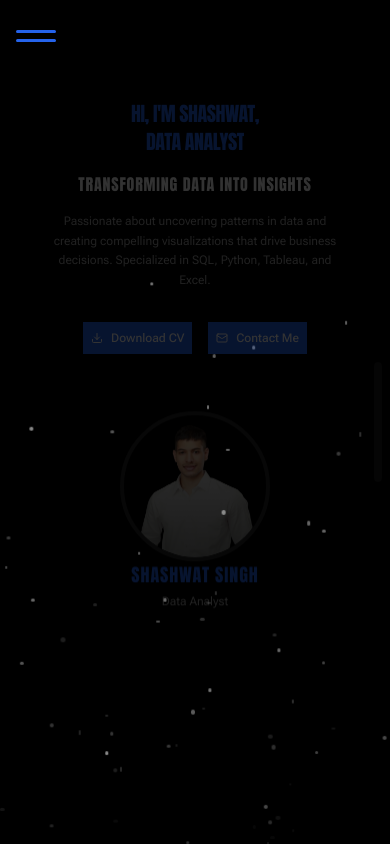
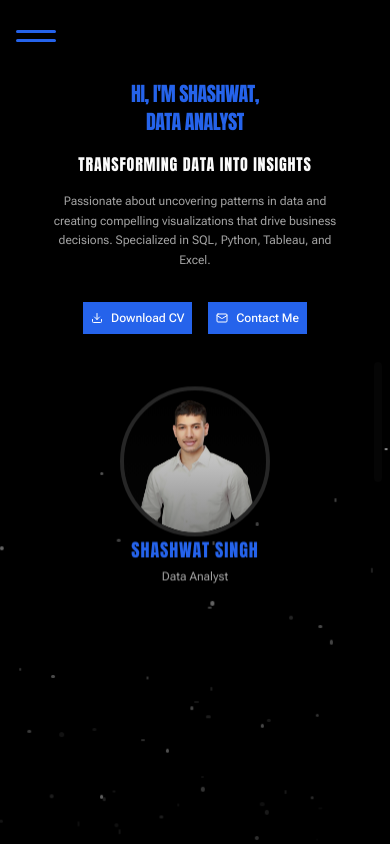
Before and after one commit to ShashwatAnalyst/portfolio.1.0, a React (Vite) app: page / in a window 390 px wide. Shown: the top 844 px of the page. Built offline with nearby package versions, Linux system fonts and the light colour scheme.

Commit message:
style: refine section layouts and enhance mobile responsiveness - Removed forced min-height and flex centering from sections, improved mobile-specific styles, and optimized animation settings for better performance across devices.

```diff
--- a/src/App.css
+++ b/src/App.css
@@ -49,17 +49,25 @@
   will-change: transform;
 }
 
-/* Section styles */
+/* Section styles - removed forced min-height and flex centering */
 section {
   position: relative;
   width: 100%;
-  min-height: 100vh;
-  display: flex;
-  align-items: center;
-  justify-content: center;
   will-change: transform, opacity;
   visibility: visible;
   opacity: 1;
+}
+
+/* Mobile-specific section improvements */
+@media (max-width: 768px) {
+  section {
+    padding: 2rem 0;
+    min-height: auto;
+  }
+
+  .smooth-scroll-content {
+    padding-bottom: 2rem;
+  }
 }
 
 /* Prevent horizontal scroll */
--- a/src/App.tsx
+++ b/src/App.tsx
@@ -30,7 +30,7 @@
 
   return (
     <ThemeProvider defaultTheme="dark" storageKey="vite-ui-theme">
-      <div className="min-h-screen dark:bg-transparent bg-background h-[130vh] lg:h-[80vh] text-foreground">
+      <div className="min-h-screen dark:bg-transparent bg-background h-auto text-foreground">
         <StarryBackground />
         <CustomCursor />
         <ScrollProgressIndicator />
@@ -41,7 +41,7 @@
           <Sidebar sections={sections} />
 
           <SmoothScroll>
-            <main className="container mx-auto px-4 md:px-8 lg:px-16 pt-0 pb-4 md:pb-8 lg:pb-12">
+            <main className="container mx-auto px-4 md:px-8 lg:px-16 pt-0 pb-8 md:pb-12 lg:pb-16">
               <section ref={sections.hero} id="hero">
                 <HeroSection />
               </section>
--- a/src/components/core/SmoothScroll.tsx
+++ b/src/components/core/SmoothScroll.tsx
@@ -1,4 +1,4 @@
-import React, { useEffect, useRef, useState, useCallback } from 'react';
+import React, { useEffect, useRef } from 'react';
 import gsap from 'gsap';
 import { ScrollTrigger } from 'gsap/ScrollTrigger';
 import { ScrollSmoother } from 'gsap/ScrollSmoother';
@@ -13,109 +13,76 @@
     const containerRef = useRef<HTMLDivElement>(null);
     const contentRef = useRef<HTMLDivElement>(null);
     const smoother = useRef<ScrollSmoother | null>(null);
-    const [isMobile, setIsMobile] = useState(false);
 
-    // Improved mobile detection
-    const checkMobile = useCallback(() => {
-        const mobile = window.innerWidth < 768 || ('ontouchstart' in window);
-        setIsMobile(mobile);
-        return mobile;
-    }, []);
-
-    // Handle resize and orientation changes
-    useEffect(() => {
-        checkMobile();
-
-        const handleResize = () => {
-            checkMobile();
-            // Refresh ScrollTrigger on resize
-            ScrollTrigger.refresh();
+    // Check if device is mobile
+    const isMobile = () => {
+        return window.innerWidth < 768;
     };
-
-        window.addEventListener('resize', handleResize);
-        window.addEventListener('orientationchange', handleResize);
-
-        return () => {
-            window.removeEventListener('resize', handleResize);
-            window.removeEventListener('orientationchange', handleResize);
-        };
-    }, [checkMobile]);
 
     useEffect(() => {
         if (!containerRef.current || !contentRef.current) return;
 
-        // Kill existing instance
-        if (smoother.current) {
-            smoother.current.kill();
-            smoother.current = null;
-        }
-        ScrollTrigger.getAll().forEach(trigger => trigger.kill());
-
-        // Only create ScrollSmoother for desktop
-        if (!isMobile) {
+        // Create smooth scroll instance with mobile-friendly settings
         smoother.current = ScrollSmoother.create({
             wrapper: containerRef.current,
             content: contentRef.current,
-                smooth: 0.8,
+            smooth: isMobile() ? 0.2 : 0.8, // Even less smooth on mobile for better responsiveness
             effects: true,
-                smoothTouch: 0.1,
+            smoothTouch: 0.05, // Reduced touch smoothness
             normalizeScroll: true,
             ignoreMobileResize: true,
-                ease: "power2.out"
+            ease: "power1.out" // Simpler easing for mobile
         });
-        }
 
-        // Set up fade animations with mobile-optimized settings
+        // Set up fade animations for each section with better timing
         const sections = contentRef.current.querySelectorAll('section');
         sections.forEach((section, index) => {
             // Skip the first section (hero) as it should be visible by default
             if (index === 0) return;
 
-            if (isMobile) {
-                // Mobile: Simple, reliable animations with native scrolling
+            // Mobile-friendly animation settings with much earlier triggers
+            const mobileSettings = {
+                start: "top 80%", // Trigger even earlier on mobile
+                end: "top 20%", // End earlier on mobile
+                duration: 0.3, // Even faster animations for mobile
+                ease: "power1.out", // Simpler easing
+                opacity: 0.4, // More visible initial state
+                y: 10 // Smaller movement
+            };
+
+            const desktopSettings = {
+                start: "top 75%", // Trigger earlier on desktop too
+                end: "top 25%", // End earlier on desktop
+                duration: 0.5, // Moderate animations
+                ease: "power2.out", // Smooth easing
+                opacity: 0.2, // Subtle initial fade on desktop
+                y: 20 // Moderate movement
+            };
+
+            const settings = isMobile() ? mobileSettings : desktopSettings;
+
             gsap.fromTo(section,
                 {
-                        opacity: 0.2,
-                        y: 20
+                    opacity: settings.opacity,
+                    y: settings.y
                 },
                 {
                     opacity: 1,
                     y: 0,
-                        duration: 0.5,
-                        ease: "power1.out",
+                    duration: settings.duration,
+                    ease: settings.ease,
                     scrollTrigger: {
                         trigger: section,
-                            start: "top 80%",
-                            end: "top 20%",
-                            toggleActions: "play reverse play reverse",
-                            once: false,
-                            fastScrollEnd: true,
-                            preventOverlaps: true
+                        start: settings.start,
+                        end: settings.end,
+                        toggleActions: "play none none reverse",
+                        scrub: isMobile() ? 0.05 : 0.2, // Much less scrub for better responsiveness
+                        markers: false, // Set to true for debugging
+                        fastScrollEnd: true, // Better performance
+                        preventOverlaps: true // Prevent overlapping animations
                     }
                 }
             );
-            } else {
-                // Desktop: Smooth animations with ScrollSmoother
-                gsap.fromTo(section,
-                    {
-                        opacity: 0.1,
-                        y: 30
-                    },
-                    {
-                        opacity: 1,
-                        y: 0,
-                        duration: 0.8,
-                        ease: "power2.out",
-                        scrollTrigger: {
-                            trigger: section,
-                            start: "top 90%",
-                            end: "top 10%",
-                            toggleActions: "play none none reverse",
-                            scrub: 0.5
-                        }
-                    }
-                );
-            }
         });
 
         // Cleanup
@@ -126,24 +93,11 @@
             }
             ScrollTrigger.getAll().forEach(trigger => trigger.kill());
         };
-    }, [isMobile]);
+    }, []);
 
     return (
-        <div
-            ref={containerRef}
-            className={`smooth-scroll-container ${isMobile ? 'mobile-scroll' : 'desktop-scroll'}`}
-            style={{
-                height: isMobile ? 'auto' : '100vh',
-                overflow: isMobile ? 'auto' : 'hidden'
-            }}
-        >
-            <div
-                ref={contentRef}
-                className="smooth-scroll-content"
-                style={{
-                    willChange: isMobile ? 'auto' : 'transform'
-                }}
-            >
+        <div ref={containerRef} className="smooth-scroll-container">
+            <div ref={contentRef} className="smooth-scroll-content">
                 {children}
             </div>
         </div>
--- a/src/components/core/skills-section.tsx
+++ b/src/components/core/skills-section.tsx
@@ -282,7 +282,7 @@
   };
 
   return (
-    <section ref={addSection} id="skills" className="min-h-screen flex items-center justify-center">
+    <section ref={addSection} id="skills" className="flex items-center justify-center py-16">
       <div className="container mx-auto">
         <div className="text-center mb-16">
           <h2 className={`${isSmallScreen ? 'text-2xl md:text-3xl' : 'text-3xl md:text-4xl'} heading-font font-normal mb-4`}>SKILLS & EXPERTISE</h2>
--- a/src/components/projects-section.tsx
+++ b/src/components/projects-section.tsx
@@ -63,7 +63,7 @@
   }, []);
 
   return (
-    <section ref={addSection} id="projects" className="min-h-screen flex items-center justify-center">
+    <section ref={addSection} id="projects" className="flex items-center justify-center py-16">
       <div className="container mx-auto">
         <div className="text-center mb-16">
           <h2 className={`${isSmallScreen ? 'text-2xl md:text-3xl' : 'text-3xl md:text-4xl'} heading-font font-normal mb-4`}>FEATURED PROJECTS</h2>
--- a/src/components/spacer.tsx
+++ b/src/components/spacer.tsx
@@ -1,5 +1,5 @@
 export function Spacer() {
     return (
-        <div className="h-[20vh] lg:h-[5vh] w-full" /> // Much smaller height on large screens
+        <div className="h-[15vh] md:h-[10vh] lg:h-[8vh] w-full" /> // Increased height for better mobile spacing
     );
 }
--- a/src/index.css
+++ b/src/index.css
@@ -183,39 +183,3 @@
     @apply py-8 md:py-10 lg:py-10;
   }
 }
-/* Mobile-specific scroll optimizations */
-.mobile-scroll {
-  -webkit-overflow-scrolling: touch;
-  scroll-behavior: smooth;
-  height: auto !important;
-  overflow: auto !important;
-}
-
-.desktop-scroll {
-  overflow: hidden;
-  height: 100vh;
-}
-
-/* Prevent scroll lag on mobile */
-@media (max-width: 768px) {
-  .smooth-scroll-content {
-    transform: translateZ(0);
-    -webkit-transform: translateZ(0);
-  }
-
-  .smooth-scroll-container {
-    height: auto !important;
-    overflow: visible !important;
-  }
-}
-
-/* Improve mobile performance */
-.smooth-scroll-container {
-  position: relative;
-  width: 100%;
-}
-
-.smooth-scroll-content {
-  position: relative;
-  width: 100%;
-}
```
Lines whose indentation alone changed are shown as unchanged.
